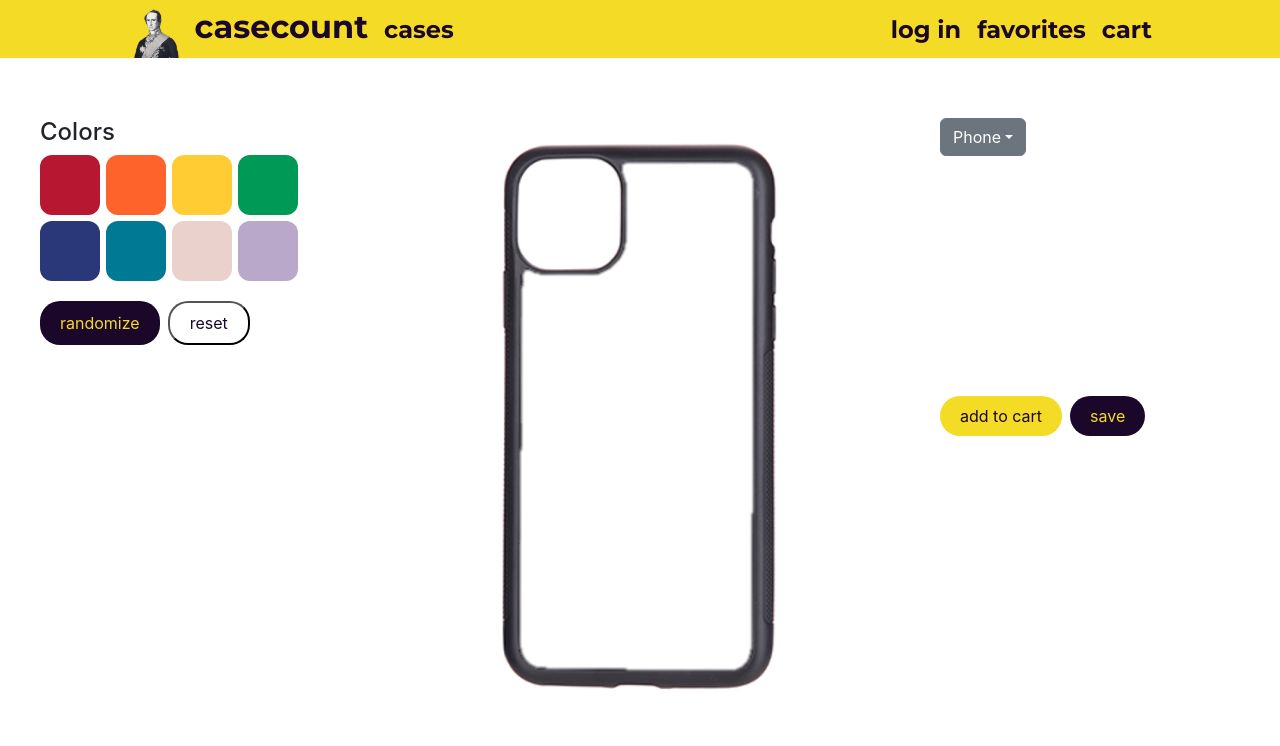
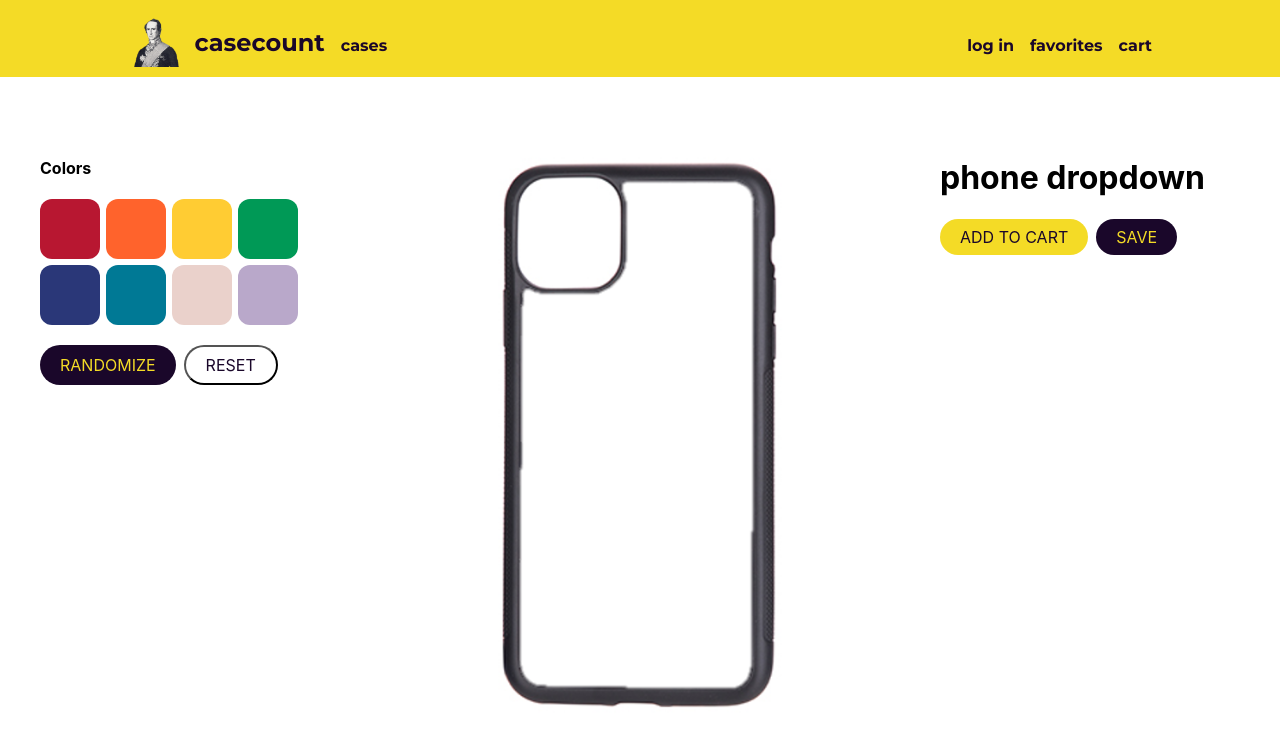
Before and after one commit to matheus-hro/GA-Final-Project-CaseCount, a React (Create React App) app: page /canvas in a window 1280 px wide. Shown: the top 746 px of the page. Built offline with nearby package versions, Linux system fonts and the light colour scheme.

Commit message:
removed bootstrap styling, will rebuild dropdown

```diff
--- a/public/index.html
+++ b/public/index.html
@@ -10,10 +10,11 @@
     />
     <link rel="preconnect" href="https://fonts.googleapis.com">
     <link rel="preconnect" href="https://fonts.gstatic.com" crossorigin>
-    <link href="https://fonts.googleapis.com/css2?family=Hind:wght@400;700&family=Montserrat:wght@700&display=swap" rel="stylesheet">
+    <link rel="preconnect" href="https://fonts.googleapis.com">
+<link rel="preconnect" href="https://fonts.gstatic.com" crossorigin>
+<link href="https://fonts.googleapis.com/css2?family=Hind:wght@400;700&family=Montserrat:wght@700&display=swap" rel="stylesheet">
     <link rel="apple-touch-icon" href="%PUBLIC_URL%/logo192.png" />
-    <link rel="stylesheet" href="https://cdn.jsdelivr.net/npm/bootstrap@5.2.0-beta1/dist/css/bootstrap.min.css" integrity="sha384-0evHe/X+R7YkIZDRvuzKMRqM+OrBnVFBL6DOitfPri4tjfHxaWutUpFmBp4vmVor" crossorigin="anonymous"
-/>
+
     <!--
       manifest.json provides metadata used when your web app is installed on a
       user's mobile device or desktop. See https://developers.google.com/web/fundamentals/web-app-manifest/
--- a/src/components/LoginForm/LoginForm.css
+++ b/src/components/LoginForm/LoginForm.css
@@ -21,6 +21,9 @@ form input {
 form button {
   color: #F4DB26;
   background-color: #1A072A;
+  text-transform: uppercase;
+  font-weight: 600;
+  font-size: 16px;
 	border: none;
 	font: inherit;
 	cursor: pointer;
--- a/src/components/PhoneDropDown/PhoneDropDown.jsx
+++ b/src/components/PhoneDropDown/PhoneDropDown.jsx
@@ -1,18 +1,8 @@
-import Dropdown from 'react-bootstrap/Dropdown';
+
 import './PhoneDropDown.css'
 
 export default function PhoneDropdown() {
   return (
-    <Dropdown className='dropdown'>
-      <Dropdown.Toggle variant="secondary" id="dropdown-basic">
-        Phone
-      </Dropdown.Toggle>
-
-      <Dropdown.Menu>
-        <Dropdown.Item href="#/action-1">iPhone</Dropdown.Item>
-        <Dropdown.Item href="#/action-2">Pixel 4</Dropdown.Item>
-
-      </Dropdown.Menu>
-    </Dropdown>
+    <h1>phone dropdown</h1>
   );
 }
--- a/src/components/Picker/Picker.css
+++ b/src/components/Picker/Picker.css
@@ -31,6 +31,11 @@
     flex-direction: row;
     gap: 8px;
   }
+  button {
+  text-transform: uppercase;
+  font-weight: 600;
+  font-size: 16px;
+  }
   .randomize-btn {
     color: #F4DB26;
     background-color: #1A072A;
```
